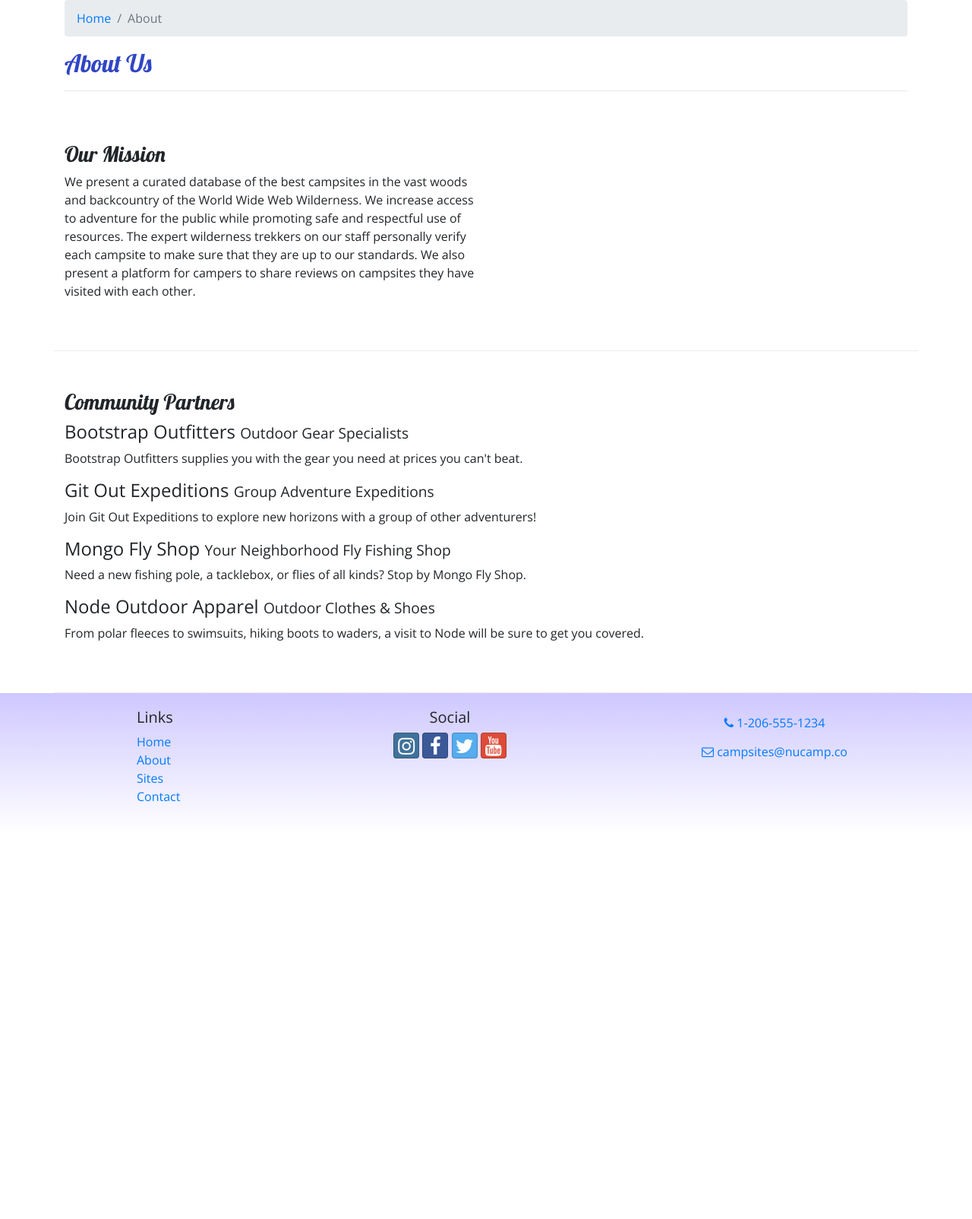
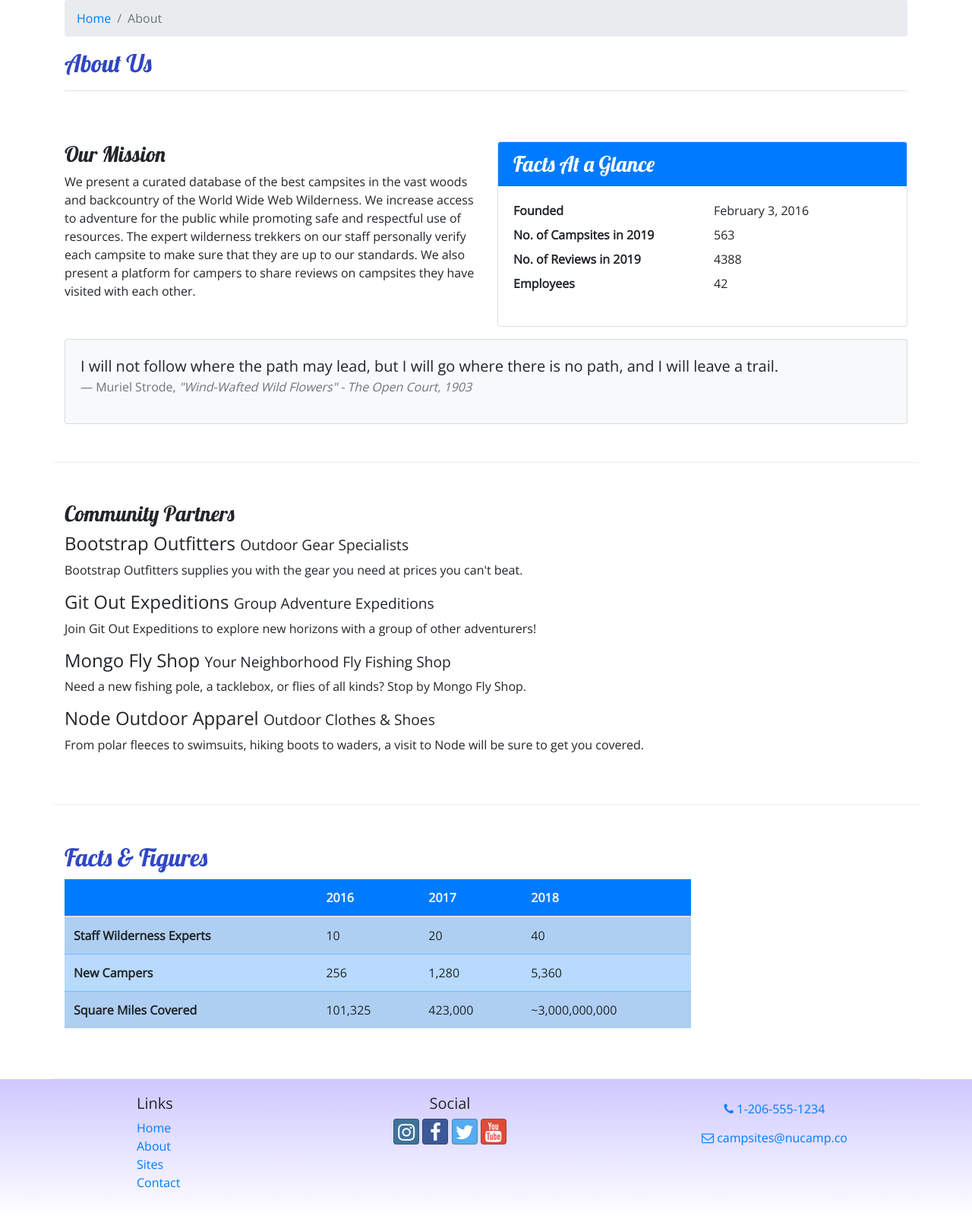
Before and after one commit to ancheetah/nucampsite, a PHP site: page /aboutus.html in a window 1280 px wide. Shown: the part 218-1822 px from the top of the page at 76% size. Before the commit the page ends 1273 px from the top, so only its background shows below. Run offline with PHP 8.4, Linux system fonts and the light colour scheme; some libraries are stand-ins or nearby versions.

Commit message:
Tables and Cards

```diff
--- a/aboutus.html
+++ b/aboutus.html
@@ -79,19 +79,53 @@
             </div>
         </div>
 
-        <!-- Our Mission -->
         <div class="row row-content">
-            <div class="col col-xl-6">
 
+            <!-- Our Mission -->
+            <div class="col-sm-6">
                 <h3>Our Mission</h3>
-
                 <p>We present a curated database of the best campsites in the vast woods and backcountry of the World
                     Wide Web Wilderness. We increase access to adventure for the public while promoting safe and
                     respectful use of resources. The expert wilderness trekkers on our staff personally verify each
                     campsite to make sure that they are up to our standards. We also present a platform for campers to
                     share reviews on campsites they have visited with each other.</p>
+            </div>
 
+            <!-- Facts At a Glance -->
+            <div class="col-sm-6">
+                <div class="card">
+                    <h3 class="card-header bg-primary text-white">Facts At a Glance</h3>
+                    <div class="card-body">
+                        <!-- Create a description list with terms and descriptions -->
+                        <dl class="row">
+                            <dt class="col-6">Founded</dt>
+                            <dd class="col-6">February 3, 2016</dd>
+                            <dt class="col-6">No. of Campsites in 2019</dt>
+                            <dd class="col-6">563</dd>
+                            <dt class="col-6">No. of Reviews in 2019</dt>
+                            <dd class="col-6">4388</dd>
+                            <dt class="col-6">Employees</dt>
+                            <dd class="col-6">42</dd>
+                        </dl>
+                    </div>
+                </div>
             </div>
+
+            <!-- Quote -->
+            <div class="col">
+                <div class="card bg-light mt-3">
+                    <blockquote class="blockquote card-body">
+                        <p class="mb-0">I will not follow where the path may lead, but I will go where there is no path,
+                            and I will leave a trail.</p>
+                        <footer class="blockquote-footer">Muriel Strode,
+                            <cite title="Source Title">"Wind-Wafted Wild Flowers" -
+                                The Open Court, 1903
+                            </cite>
+                        </footer>
+                    </blockquote>
+                </div>
+            </div>
+
         </div>
 
         <!-- Community Partners -->
@@ -119,10 +153,50 @@
 
             </div>
         </div>
+
+        <!-- Facts & Figures Table -->
+        <div class="row row-content">
+            <div class="col-sm-9">
+                <h2>Facts &amp; Figures</h2>
+                <div class="table-responsive">
+                    <table class="table table-striped">
+                        <thead>
+                            <tr class="bg-primary text-light">
+                                <th></th>
+                                <th>2016</th>
+                                <th>2017</th>
+                                <th>2018</th>
+                            </tr>
+                        </thead>
+                        <tbody class="table-primary">
+                            <tr>
+                                <th>Staff Wilderness Experts</th>
+                                <td>10</td>
+                                <td>20</td>
+                                <td>40</td>
+                            </tr>
+                            <tr>
+                                <th>New Campers</th>
+                                <td>256</td>
+                                <td>1,280</td>
+                                <td>5,360</td>
+                            </tr>
+                            <tr>
+                                <th>Square Miles Covered</th>
+                                <td>101,325</td>
+                                <td>423,000</td>
+                                <td>~3,000,000,000</td>
+                            </tr>
+                        </tbody>
+                    </table>
+                </div>
+            </div>
+        </div>
+
     </div>
 
     <!-- Footer -->
-    <footer>
+    <footer class="site-footer">
         <div class="container">
             <div class="row">
 
@@ -140,10 +214,14 @@
                 <!-- Social Media -->
                 <div class="col-6 col-sm-5 text-center">
                     <h5>Social</h5>
-                    <a class="btn btn-social-icon btn-instagram" href="http://instagram.com/"><span class="fa fa-instagram"></span></a>
-                    <a class="btn btn-social-icon btn-facebook" href="http://facebook.com/"><span class="fa fa-facebook"></span></a>
-                    <a class="btn btn-social-icon btn-twitter" href="http://twitter.com/"><span class="fa fa-twitter"></span></a>
-                    <a class="btn btn-social-icon btn-google" href="http://youtube.com/"><span class="fa fa-youtube"></span></a>
+                    <a class="btn btn-social-icon btn-instagram" href="http://instagram.com/"><span
+                            class="fa fa-instagram"></span></a>
+                    <a class="btn btn-social-icon btn-facebook" href="http://facebook.com/"><span
+                            class="fa fa-facebook"></span></a>
+                    <a class="btn btn-social-icon btn-twitter" href="http://twitter.com/"><span
+                            class="fa fa-twitter"></span></a>
+                    <a class="btn btn-social-icon btn-google" href="http://youtube.com/"><span
+                            class="fa fa-youtube"></span></a>
                 </div>
 
                 <!-- Contact Info -->
--- a/contactus.html
+++ b/contactus.html
@@ -176,7 +176,7 @@
     </div>
 
     <!-- Footer -->
-    <footer>
+    <footer class="site-footer">
         <div class="container">
             <div class="row">
 
--- a/css/styles.css
+++ b/css/styles.css
@@ -15,7 +15,7 @@ header h2{
 .navbar{
     background-color: #901CAD;
 }
-footer{
+.site-footer{
     background-image: linear-gradient(#CEC8FF, white);
     padding: 20px 0;
 }
--- a/index.html
+++ b/index.html
@@ -111,7 +111,7 @@
     </div>
 
     <!-- Footer -->
-    <footer>
+    <footer class="site-footer">
         <div class="container">
             <div class="row">
 
```
